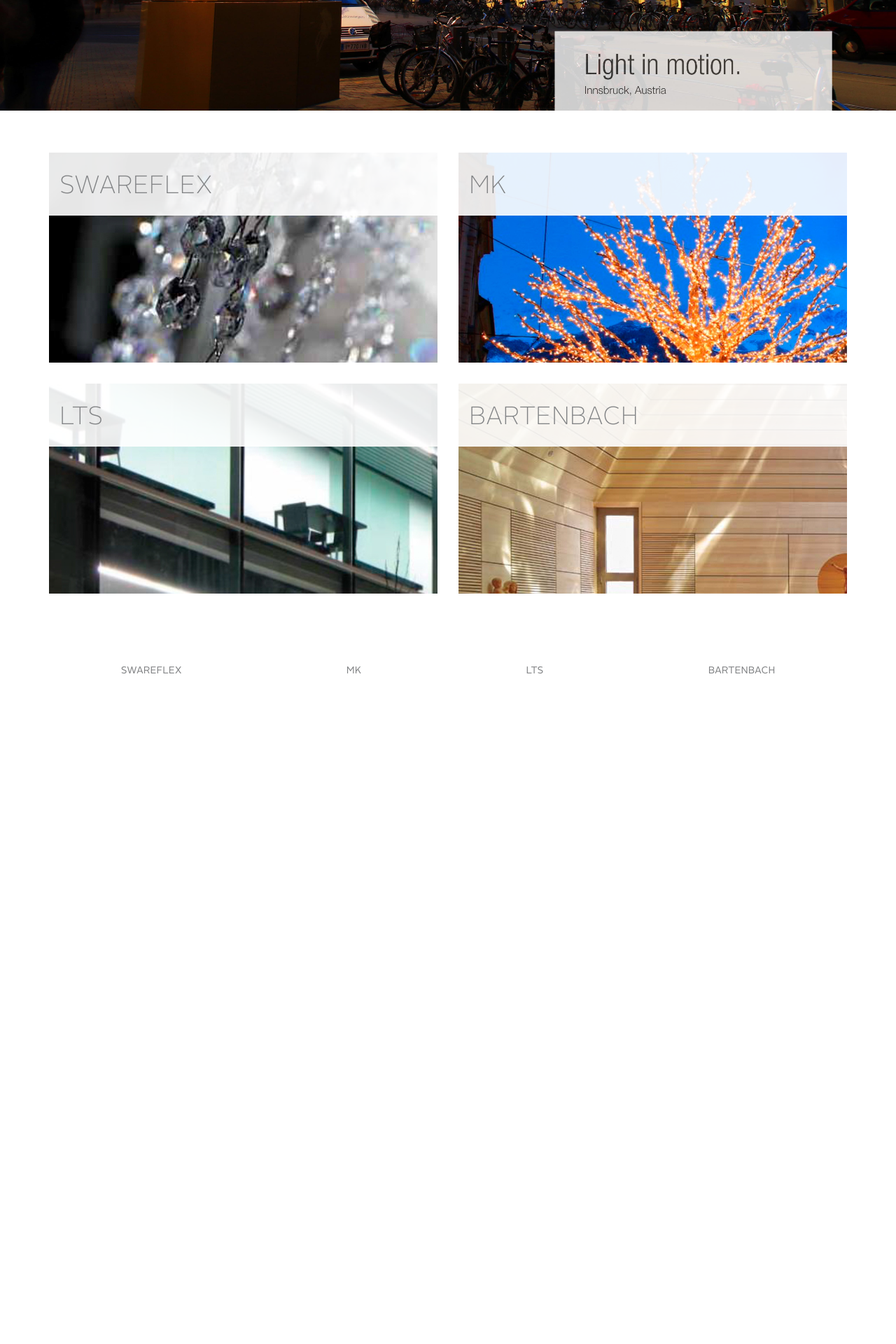
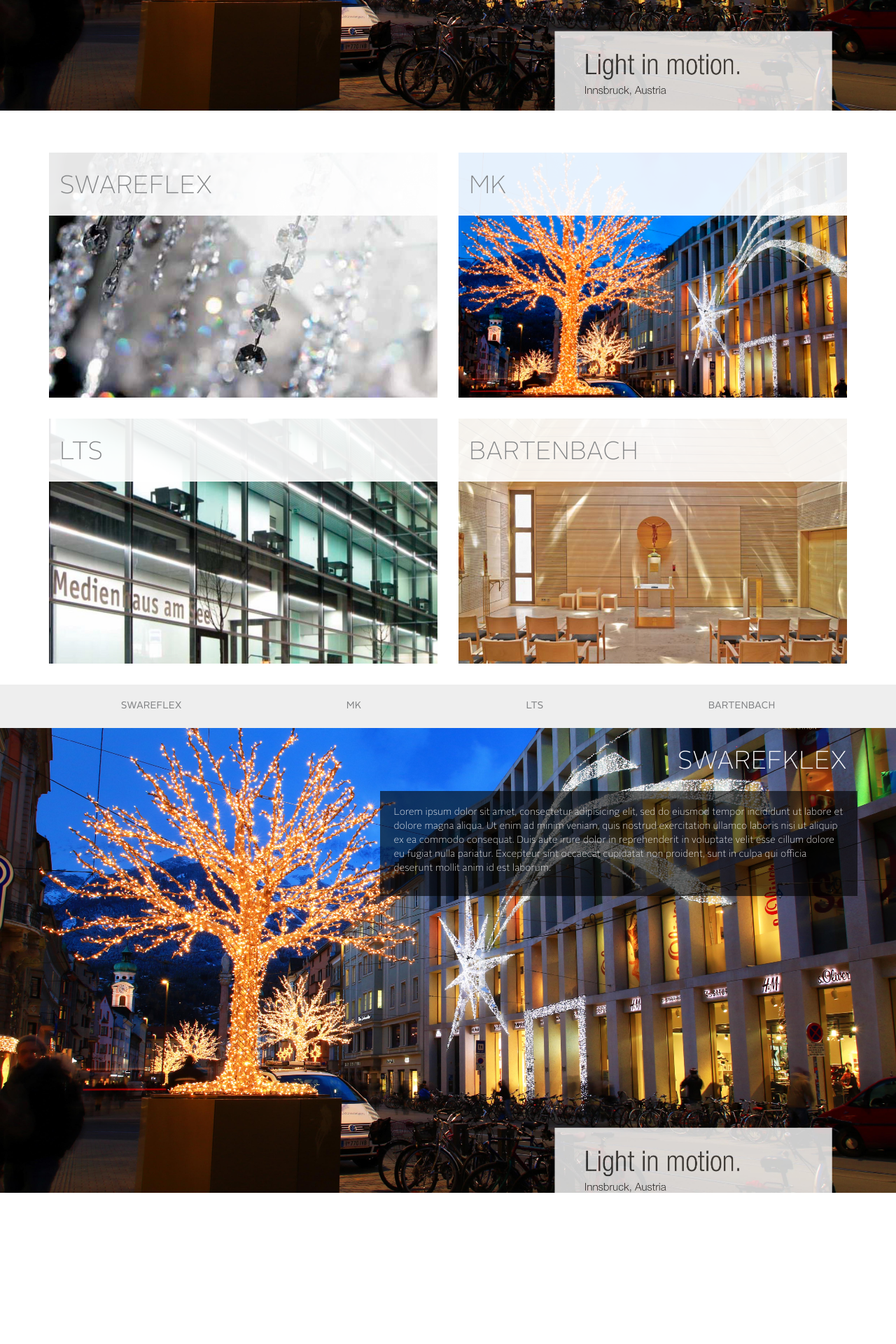
Before and after one commit to globalpark/Starlicht, a PHP site: page / in a window 1280 px wide. Shown: the part 1442-3362 px from the top of the page at 70% size. Run offline with PHP 8.4, Linux system fonts and the light colour scheme; some libraries are stand-ins or nearby versions.

Commit message:
Added proyectos slider.

```diff
--- a/css/main.css
+++ b/css/main.css
@@ -166,7 +166,7 @@
 
 .marca{
 	margin-bottom: 30px;
-	height: 300px;
+	height: 350px;
 }
 
 #marcas .container .row{
@@ -177,6 +177,8 @@
 .foto-marca{
 	width: 100%;
 	height: 100%;
+	background-size: cover;
+	background-position: center center;
 }
 
 .titulo-marca{
@@ -210,13 +212,51 @@
 /* ==========================================================================
    Proyectos
    ========================================================================== */
-#proyectos .container{
-	margin-top: 60px;
+#proyectos{
+	color: #fff;
+	background-color: #eee;
+}
+
+
+#proyectos .container .row{
+}
+
+#proyectos-nav{
+	padding-bottom: 10px;
+	padding-top: 10px;
 }
 
 #proyectos-nav li a{
 	color: #808284;
-	background-color: #fff;
+	background-color: #eee;
+	border-bottom: 2px solid #eee;
+	border-radius: 0px;
+}
+
+#proyectos-nav li a:hover{
+	color: #808284;
+	background-color: #eee;
+	border-bottom: 2px solid #808284;
+}
+
+.proyecto{
+	width: 100%;
+	background-size: cover;
+	background-position: center center;
+}
+
+.container-proyecto .row{
+	margin-top: 10px !important;
+}
+
+.titulo-proyecto{
+	font-size: 55px;
+}
+
+.texto-proyecto{
+	background-color: rgba(0, 0, 0, 0.6);
+	padding: 20px 20px;
+	text-align: left;
 }
 
 /* ==========================================================================
--- a/index.html
+++ b/index.html
@@ -54,7 +54,7 @@
               <ul class="nav navbar-nav navbar-right">
                 <li><a href="#intro">QUIÉNES SOMOS</a></li>
                 <li><a href="#marcas">MARCAS</a></li>
-                <li><a href="#proyectos">PROYECTOS</a></li>
+                <li id="proyectos-link"><a href="#proyectos">PROYECTOS</a></li>
                 <li><a href="#">PRENSA</a></li>
                 <li><a href="#">CONTACTO</a></li>
               </ul>
@@ -171,14 +171,107 @@
         <section id="proyectos">
             <div class="container">
                 <div class="row">
-                    <ul id="proyectos-nav" class="nav nav-pills nav-justified">
-                        <li class="active"><a href="#">SWAREFLEX</a></li>
-                        <li><a href="#">MK</a></li>
-                        <li><a href="#">LTS</a></li>
-                        <li><a href="#">BARTENBACH</a></li>
+                    <ul id="proyectos-nav" class="nav nav-pills nav-justified" role="tablist">
+                        <li class="active"><a href="#p-swareflex" role="tab" data-toggle="tab">SWAREFLEX</a></li>
+                        <li><a href="#p-mk" role="tab" data-toggle="tab">MK</a></li>
+                        <li><a href="#p-lts" role="tab" data-toggle="tab">LTS</a></li>
+                        <li><a href="#p-bartenbach" role="tab" data-toggle="tab">BARTENBACH</a></li>
                     </ul>
                 </div>
             </div>
+
+            <div class="tab-content">
+
+                <div class="tab-pane fade in active proyecto" id="p-swareflex" style="background-image: url(img/home-1.jpg)">
+                    <div class="container container-proyecto">
+                        <div class="row">
+                            <div class="titulo-proyecto col-xs-6 right">
+                                <h1 class="thin">SWAREFKLEX</h1>
+                            </div>
+                        </div>
+
+                        <div class="row">
+                            <div class="texto-proyecto col-xs-7 right">
+                                <p class="thin">Lorem ipsum dolor sit amet, consectetur adipisicing elit, sed do eiusmod
+                                tempor incididunt ut labore et dolore magna aliqua. Ut enim ad minim veniam,
+                                quis nostrud exercitation ullamco laboris nisi ut aliquip ex ea commodo
+                                consequat. Duis aute irure dolor in reprehenderit in voluptate velit esse
+                                cillum dolore eu fugiat nulla pariatur. Excepteur sint occaecat cupidatat non
+                                proident, sunt in culpa qui officia deserunt mollit anim id est laborum.</p>
+                            </div>
+                        </div>
+
+                    </div>
+                </div>
+
+                <div class="tab-pane fade proyecto" id="p-mk" style="background-image: url(img/home-2.jpg)">
+                    <div class="container container-proyecto">
+                        <div class="row">
+                            <div class="titulo-proyecto col-xs-6 right">
+                                <h1 class="thin">MK</h1>
+                            </div>
+                        </div>
+
+                        <div class="row">
+                            <div class="texto-proyecto col-xs-7 right">
+                                <p class="thin">Lorem ipsum dolor sit amet, consectetur adipisicing elit, sed do eiusmod
+                                tempor incididunt ut labore et dolore magna aliqua. Ut enim ad minim veniam,
+                                quis nostrud exercitation ullamco laboris nisi ut aliquip ex ea commodo
+                                consequat. Duis aute irure dolor in reprehenderit in voluptate velit esse
+                                cillum dolore eu fugiat nulla pariatur. Excepteur sint occaecat cupidatat non
+                                proident, sunt in culpa qui officia deserunt mollit anim id est laborum.</p>
+                            </div>
+                        </div>
+
+                    </div>
+                </div>
+
+                <div class="tab-pane fade proyecto" id="p-lts" style="background-image: url(img/home-1.jpg)">
+                    <div class="container container-proyecto">
+                        <div class="row">
+                            <div class="titulo-proyecto col-xs-6 right">
+                                <h1 class="thin">LTS</h1>
+                            </div>
+                        </div>
+
+                        <div class="row">
+                            <div class="texto-proyecto col-xs-7 right">
+                                <p class="thin">Lorem ipsum dolor sit amet, consectetur adipisicing elit, sed do eiusmod
+                                tempor incididunt ut labore et dolore magna aliqua. Ut enim ad minim veniam,
+                                quis nostrud exercitation ullamco laboris nisi ut aliquip ex ea commodo
+                                consequat. Duis aute irure dolor in reprehenderit in voluptate velit esse
+                                cillum dolore eu fugiat nulla pariatur. Excepteur sint occaecat cupidatat non
+                                proident, sunt in culpa qui officia deserunt mollit anim id est laborum.</p>
+                            </div>
+                        </div>
+
+                    </div>
+                </div>
+
+                <div class="tab-pane fade proyecto" id="p-bartenbach" style="background-image: url(img/home-2.jpg)">
+                    <div class="container container-proyecto">
+                        <div class="row">
+                            <div class="titulo-proyecto col-xs-6 right">
+                                <h1 class="thin">BARTENBACH</h1>
+                            </div>
+                        </div>
+
+                        <div class="row">
+                            <div class="texto-proyecto col-xs-7 right">
+                                <p class="thin">Lorem ipsum dolor sit amet, consectetur adipisicing elit, sed do eiusmod
+                                tempor incididunt ut labore et dolore magna aliqua. Ut enim ad minim veniam,
+                                quis nostrud exercitation ullamco laboris nisi ut aliquip ex ea commodo
+                                consequat. Duis aute irure dolor in reprehenderit in voluptate velit esse
+                                cillum dolore eu fugiat nulla pariatur. Excepteur sint occaecat cupidatat non
+                                proident, sunt in culpa qui officia deserunt mollit anim id est laborum.</p>
+                            </div>
+                        </div>
+
+                    </div>
+                </div>
+
+            </div>
+
         </section>
 
 
--- a/js/main.js
+++ b/js/main.js
@@ -23,6 +23,11 @@ $(document).ready( function(){
 	});
 
 	$('#main-nav').localScroll({ duration: 'slow', offset: -94});
+	$('#proyectos-link').localScroll({ duration: 'slow', offset: -44});
+
+	$('.texto-marca').height( ( $('.marca').height() - $('.titulo-marca').height() ) );
+
+	$('.proyecto').height( height - ( $('#main-nav').height() + $('#proyectos-nav').height() ) - 42 );
 
 } );
 
@@ -52,11 +57,18 @@ $(window).resize( function(){
 		$('#container-quienes').css("margin-right", "10%")
 	}
 
+	$('.marca').mouseenter( function(){
+		$(this).children().children('.texto-marca').removeClass('hidden');
+	}).mouseleave( function(){
+		$(this).children().children('.texto-marca').addClass('hidden');
+	});
+
+	$('#main-nav').localScroll({ duration: 'slow', offset: -94});
+
 } );
 
 jQuery(function($) {
 	$(document).ready( function() {
-	  //enabling stickUp on the '.navbar-wrapper' class
-	  $('#main-nav').stickUp();
+	  //$('#main-nav').stickUp();
 	});
 });
```
